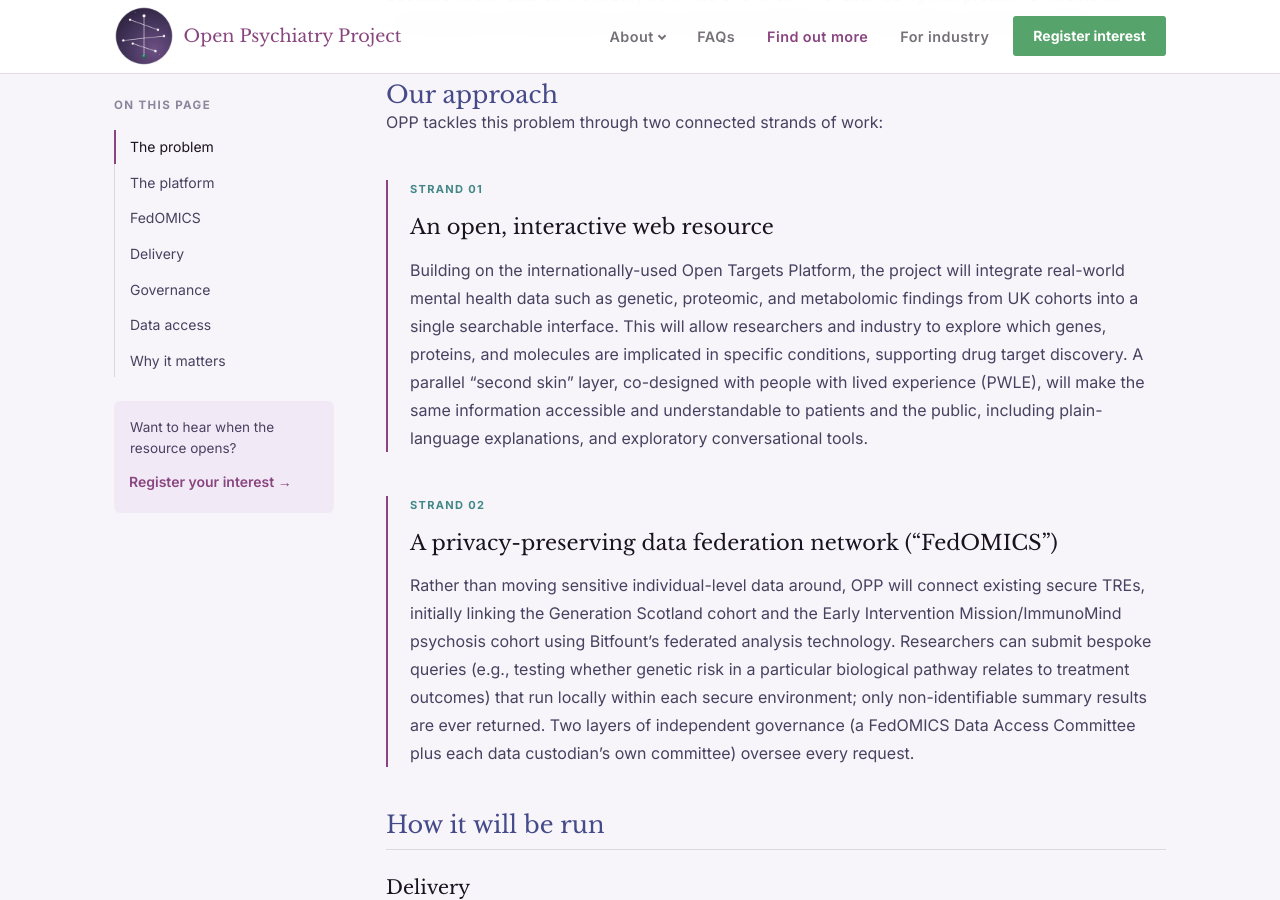
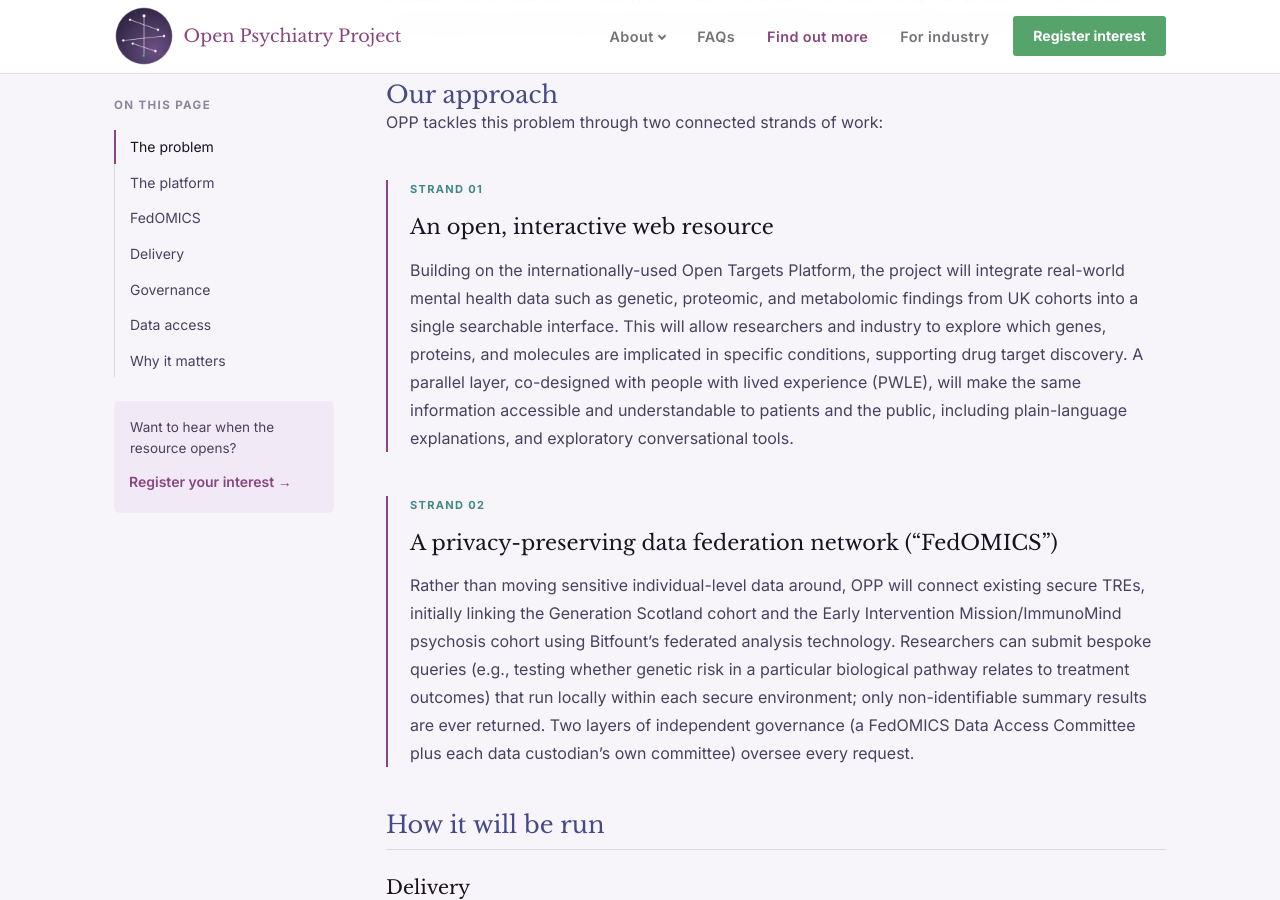
Before and after one commit to lynalllab/opp-landingpage, a Jekyll site: the page built from findout_more.html, in a window 1280 px wide and 900 px high, scrolled down 689 px. Built offline with Jekyll 4.4.1, drawn with Linux system fonts in a browser that asks for light colours.

```diff
--- a/_data/faq_projects.yml
+++ b/_data/faq_projects.yml
@@ -61,8 +61,8 @@
   years: "2029"
   aim: >
     Traditionally, professional scientists choose the research questions. In this project, we are
-    flipping the script. A group led by people with lived experience will completely design,
-    control, and run custom data analyses across multiple secure UK databases using the Open
+    flipping the script. A group led by people with lived experience will completely design
+    and run custom data analyses across multiple secure UK databases using the Open
     Psychiatry federated data platform.
   why_it_matters:
     pwle_label: "For PWLE & carers"
--- a/_data/findout_more.yml
+++ b/_data/findout_more.yml
@@ -73,10 +73,9 @@ sections:
       real-world mental health data such as genetic, proteomic, and metabolomic findings from UK
       cohorts into a single searchable interface. This will allow researchers and industry to
       explore which genes, proteins, and molecules are implicated in specific conditions,
-      supporting drug target discovery. A parallel "second skin" layer, co-designed with people
-      with lived experience (PWLE), will make the same information accessible and understandable
-      to patients and the public, including plain-language explanations, and exploratory
-      conversational tools.
+      supporting drug target discovery. A parallel layer, co-designed with people with lived experience (PWLE),
+      will make the same information accessible and understandable to patients and the public,
+      including plain-language explanations, and exploratory conversational tools.
 
 - kind: strand
   id: fedomics
--- a/_data/get_involved.yml
+++ b/_data/get_involved.yml
@@ -7,7 +7,7 @@
 
 pitch:
   heading: "We would love for you to get involved"
-  lead: "We are building this resource for and with the people who will use it. Whether you are a researcher, clinician, industry partner, or someone with lived experience of mental health conditions, we want to hear from you. Register your interest below and we will be in touch."
+  lead: "We are building this resource for and with the people who will use it. Whether you are a researcher, health professional, industry partner, or someone with lived experience of mental health conditions, we want to hear from you. Register your interest below and we will be in touch."
   cta: "Register your interest"
   cta_note: "Opens the University of Cambridge&rsquo;s secure form &middot; about 5 minutes"
 
--- a/_data/industry.yml
+++ b/_data/industry.yml
@@ -13,7 +13,7 @@ intro:
 work_with_us:
   heading: "Work with us"
   lead: "Is your company interested in data access, precision mental health, biomarkers, functional-genomics based pipeline de-risking, or side effect prediction? Let us know what your organisation needs."
-  detail: "Book a 20 minute discussion with Dr Birgitta Olofsson, programme manager for OPP."
+  detail: "Book a 20 minute discussion with Dr Birgitta Olofsson, Programme Manager for OPP."
   email_label: "Email"
   booking_label: "Book intro call"
   booking_label_sr_suffix: " (opens in a new tab)"
--- a/_data/site.yml
+++ b/_data/site.yml
@@ -5,7 +5,7 @@ lead_institution: "University of Cambridge, Department of Psychiatry"
 lead_pi: "Dr Mary-Ellen Lynall"
 contact_email: openpsychiatryproject@medschl.cam.ac.uk
 qualtrics_form_url: "https://cambridge.eu.qualtrics.com/jfe/form/SV_3wJB8ngOU37H0ou"
-booking_url: "https://outlook.office.com/bookwithme/user/6976b679359645ad9c566685505556eb@cam.ac.uk/meetingtype/p9wiTy5HbkaglJz2D0WZDA2?anonymous&ismsaljsauthenabled&ep=mcard"
+booking_url: "https://outlook.office.com/book/OpenPsychiatryProjectIndustry@book.o365.cam.ac.uk/"
 funding_note: "Supported by UKRI MRC and NIHR (award £2,311,368)"
 footer_tagline: "Building open science for mental health."
 footer_links_heading: "Links"
```
